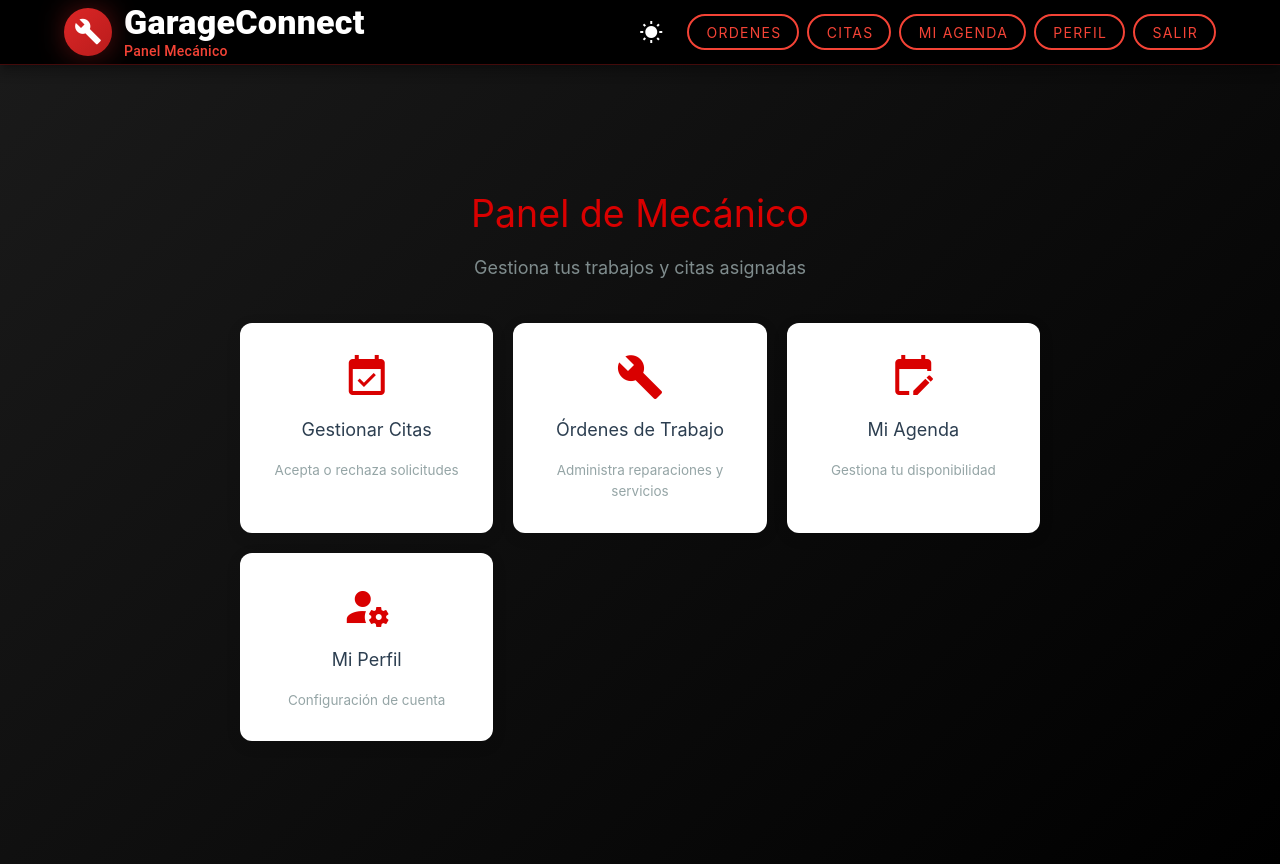
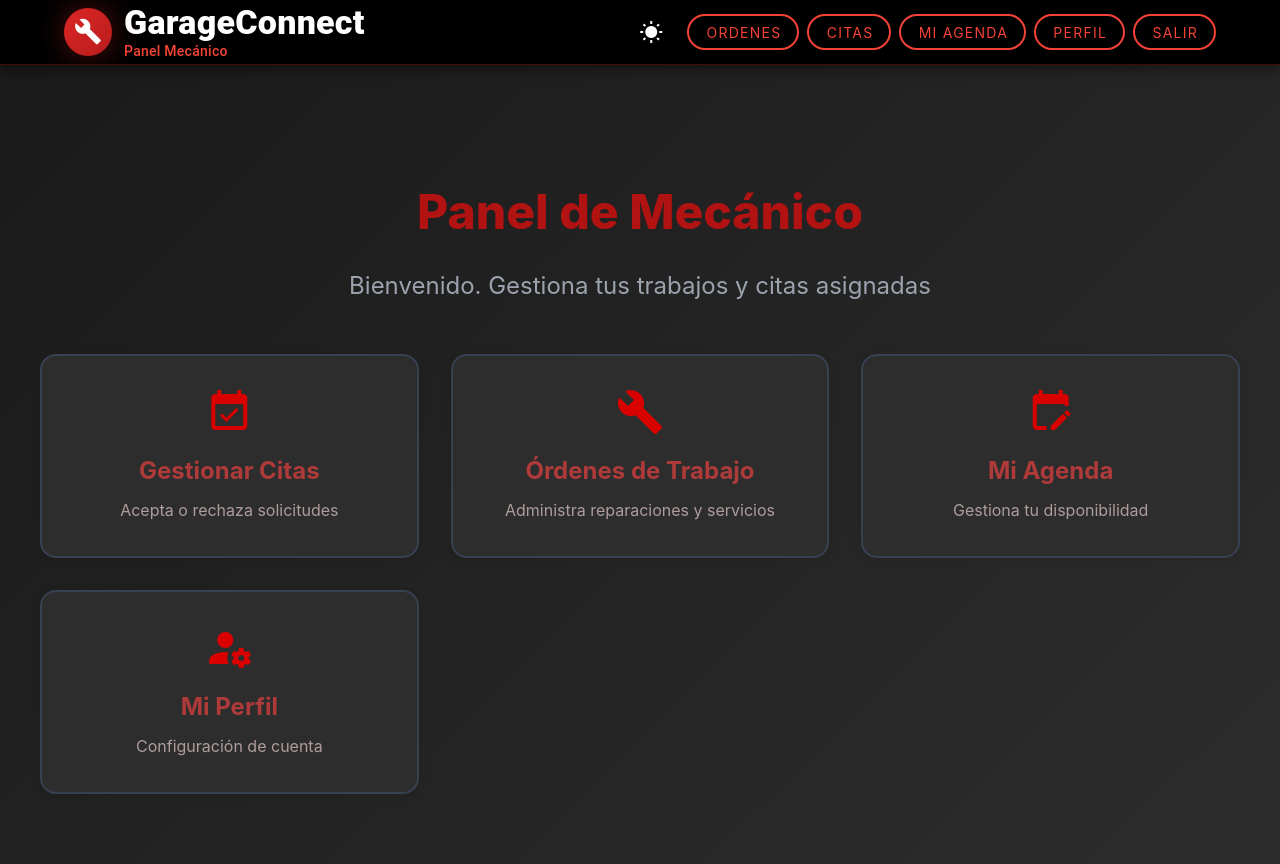
Before and after one commit to benlox44/garage-frontend, a Vue app: page /mechanic in a window 1280 px wide. Built offline with nearby package versions, Linux system fonts and the light colour scheme.

Commit message:
Nuevos cambios de estilo y estandarizacion de cliente y mecanico en estilos

```diff
--- a/src/components/clientView/SheduleCalendar.vue
+++ b/src/components/clientView/SheduleCalendar.vue
@@ -2,6 +2,8 @@
 import { ref, onMounted } from 'vue'
 import api from '@/services/garage-back-api'
 import Modal from '@/components/shared/Modal.vue'
+import { useTheme } from '@/composables/useTheme'
+const { isDark } = useTheme()
 
 interface Mechanic {
   id: number
@@ -203,7 +205,7 @@ onMounted(() => {
 
         <div class="form-group">
           <label>Selecciona tu Vehículo:</label>
-          <select v-model="selectedVehicleId" class="form-select">
+          <select v-model="selectedVehicleId" class="form-select" :class="{ 'dark-theme': isDark }">
             <option :value="null" disabled>-- Seleccionar --</option>
             <option v-for="vehicle in vehicles" :key="vehicle.id" :value="vehicle.id">
               {{ vehicle.licensePlate }} - {{ vehicle.brand }} {{ vehicle.model }}
@@ -214,7 +216,7 @@ onMounted(() => {
           </p>
         </div>
 
-        <div class="form-group">
+        <div class="form-group" :class="{ 'dark-theme': isDark }">
           <label>Descripción del servicio (Opcional):</label>
           <textarea
             v-model="description"
@@ -398,6 +400,9 @@ onMounted(() => {
   min-height: 80px;
   resize: vertical;
 }
+.dark-theme {
+  color: #333;
+}
 
 .error-text {
   color: #e74c3c;
--- a/src/views/viewMechanic/HomeMechanicView.vue
+++ b/src/views/viewMechanic/HomeMechanicView.vue
@@ -20,11 +20,10 @@ const handleNavigation = (section: 'orders' | 'appointments' | 'schedule' | 'pro
     <HeaderMechanic @navigate="handleNavigation" />
 
     <div class="container">
-      <!-- Home / Default View -->
       <div v-if="currentSection === 'home'" class="welcome-section">
         <div class="welcome-card">
           <h1 class="welcome-title">Panel de Mecánico</h1>
-          <p class="welcome-text">Gestiona tus trabajos y citas asignadas</p>
+          <p class="welcome-text">Bienvenido. Gestiona tus trabajos y citas asignadas</p>
 
           <div class="quick-actions">
             <button @click="currentSection = 'appointments'" class="action-card">
@@ -54,115 +53,183 @@ const handleNavigation = (section: 'orders' | 'appointments' | 'schedule' | 'pro
         </div>
       </div>
 
-      <!-- Orders Section -->
-      <div v-else-if="currentSection === 'orders'" class="section-content">
-        <MechanicOrders />
-      </div>
-
-      <!-- Appointments Section -->
-      <div v-else-if="currentSection === 'appointments'" class="section-content">
-        <MechanicAppointments />
-      </div>
-
-      <!-- Schedule Section -->
-      <div v-else-if="currentSection === 'schedule'" class="section-content">
-        <MechanicSchedule />
-      </div>
-
-      <!-- Profile Section -->
-      <div v-else-if="currentSection === 'profile'" class="section-content">
-        <Profile />
+      <div v-else :class="['section-content', { 'has-tabs': currentSection === 'appointments' }]">
+        <MechanicOrders v-if="currentSection === 'orders'" />
+        <MechanicAppointments v-else-if="currentSection === 'appointments'" />
+        <MechanicSchedule v-else-if="currentSection === 'schedule'" />
+        <Profile v-else-if="currentSection === 'profile'" />
       </div>
     </div>
   </div>
 </template>
 
 <style scoped>
+/* ======================================================= */
+/* ESTILOS DE FONDO Y ESTRUCTURA (COPIADOS DE HOMEUSER.VUE) */
+/* ======================================================= */
+
 .mechanic-view {
   min-height: 100vh;
+  /* Fondo degradado de blanco/gris a negro/gris oscuro */
   background: linear-gradient(135deg, #ffffff 0%, #f5f5f5 100%);
   transition: background 0.3s;
 }
 
 .mechanic-view.dark-mode {
-  background: linear-gradient(135deg, #1a1a1a 0%, #000000 100%);
-  color: white;
+  background: linear-gradient(135deg, #1a1a1a 0%, #2d2d2d 100%); /* Fondo oscuro */
 }
 
 .container {
-  padding-top: 80px; /* Space for fixed header */
-  max-width: 1200px;
+  /* Alineación y padding general, asegura espacio para el header */
+  max-width: 1400px;
   margin: 0 auto;
+  padding: 2rem;
+  padding-top: 80px; /* Asegura espacio si el HeaderMechanic es fijo */
 }
 
+/* Welcome Section - Centro de la pantalla para la vista 'home' */
 .welcome-section {
   display: flex;
   justify-content: center;
-  padding: 40px 20px;
+  align-items: center;
+  /* Ajuste para centrar el contenido en el espacio disponible */
+  min-height: calc(100vh - 120px);
 }
 
 .welcome-card {
   text-align: center;
-  max-width: 800px;
+  max-width: 1200px;
   width: 100%;
 }
 
+/* Títulos y textos */
 .welcome-title {
-  font-size: 2.5em;
-  color: #D90000;
-  margin-bottom: 10px;
+  font-size: 3rem;
+  font-weight: 800;
+  color: #e02626; /* Rojo brillante */
+  margin-bottom: 1rem;
+  animation: fadeInUp 0.6s ease-out;
+}
+
+.dark-mode .welcome-title {
+  color: #b11212; /* Rojo más apagado en modo oscuro */
 }
 
 .welcome-text {
-  font-size: 1.2em;
-  color: #7f8c8d;
-  margin-bottom: 40px;
+  font-size: 1.5rem;
+  color: #666;
+  margin-bottom: 3rem;
+  animation: fadeInUp 0.8s ease-out;
 }
 
+.dark-mode .welcome-text {
+  color: #9ca3af; /* Gris claro para modo oscuro */
+}
+
+/* Estilos de las tarjetas de acción (quick-actions) */
 .quick-actions {
   display: grid;
-  grid-template-columns: repeat(auto-fit, minmax(200px, 1fr));
-  gap: 20px;
+  grid-template-columns: repeat(auto-fit, minmax(280px, 1fr));
+  gap: 2rem;
+  animation: fadeInUp 1s ease-out;
 }
 
 .action-card {
   background: white;
-  padding: 30px;
-  border-radius: 12px;
-  box-shadow: 0 4px 15px rgba(0,0,0,0.1);
-  border: none;
+  border: 2px solid #e5e7eb;
+  border-radius: 16px;
+  padding: 2rem;
   cursor: pointer;
-  transition: transform 0.3s, box-shadow 0.3s;
-  display: flex;
-  flex-direction: column;
-  align-items: center;
-  gap: 15px;
+  transition: all 0.3s;
+  box-shadow: 0 2px 8px rgba(0, 0, 0, 0.1);
+  text-align: center; /* Asegura que el contenido esté centrado */
 }
 
+/* Efecto Hover: Elevación y Sombra Roja */
 .action-card:hover {
-  transform: translateY(-5px);
-  box-shadow: 0 8px 25px rgba(217, 0, 0, 0.2);
+  transform: translateY(-8px);
+  box-shadow: 0 8px 24px rgba(217, 0, 0, 0.3);
+  border-color: #d90000;
+}
+
+.dark-mode .action-card {
+  background: #2d2d2d;
+  border-color: #374151;
+}
+
+.dark-mode .action-card:hover {
+  background: #333;
+  border-color: #d90000;
+  box-shadow: 0 8px 24px rgba(217, 0, 0, 0.3);
 }
 
 .action-card h3 {
-  margin: 0;
-  color: #2c3e50;
-  font-size: 1.2em;
+  font-size: 1.5rem;
+  font-weight: 700;
+  color: #ac1c1c; /* Color de encabezado en la tarjeta */
+  margin: 1rem 0 0.5rem;
+}
+
+.dark-mode .action-card h3 {
+  color: #af3a3a;
 }
 
 .action-card p {
-  margin: 0;
-  color: #95a5a6;
-  font-size: 0.9em;
+  color: #666;
+  font-size: 1rem;
 }
 
-.section-content {
-  padding: 20px;
-  animation: fadeIn 0.3s ease;
+.dark-mode .action-card p {
+  color: #af9c9c;
 }
 
+/* Section Content */
+.section-content {
+  animation: fadeIn 0.3s ease-in;
+  /* Padding top para asegurar que no quede detrás del HeaderMechanic */
+  padding-top: 1rem;
+}
+
+/* === ANIMATIONS (Mantenidas del componente original) === */
 @keyframes fadeIn {
-  from { opacity: 0; transform: translateY(10px); }
-  to { opacity: 1; transform: translateY(0); }
+  from {
+    opacity: 0;
+    transform: translateY(10px);
+  }
+  to {
+    opacity: 1;
+    transform: translateY(0);
+  }
+}
+
+@keyframes fadeInUp {
+  from {
+    opacity: 0;
+    transform: translateY(30px);
+  }
+  to {
+    opacity: 1;
+    transform: translateY(0);
+  }
+}
+
+/* === RESPONSIVE === */
+@media (max-width: 768px) {
+  .container {
+    padding: 1rem;
+  }
+
+  .welcome-title {
+    font-size: 2rem;
+  }
+
+  .welcome-text {
+    font-size: 1.2rem;
+  }
+
+  .quick-actions {
+    grid-template-columns: 1fr;
+    gap: 1rem;
+  }
 }
 </style>
--- a/src/views/viewMechanic/MechanicOrders.vue
+++ b/src/views/viewMechanic/MechanicOrders.vue
@@ -54,7 +54,7 @@ const modalConfig = ref({
 
 const loadOrders = async () => {
   const data = await api.getMechanicWorkOrders()
-  orders.value = data
+  orders.value = (data as WorkOrder[]).sort((a, b) => a.id - b.id) // 👈 ORDENADO DE MAYOR A MENOR
 }
 
 const searchHistory = async () => {
@@ -103,7 +103,11 @@ const submitOrder = async () => {
     showCreateModal.value = false
     await loadOrders()
   } else {
-    showModalMessage('Error', 'No se pudo crear la orden. Verifique la patente del vehículo.', 'error')
+    showModalMessage(
+      'Error',
+      'No se pudo crear la orden. Verifique la patente del vehículo.',
+      'error',
+    )
   }
 }
 
@@ -202,7 +206,7 @@ onMounted(() => {
 </script>
 
 <template>
-  <div  :class="{ 'dark-theme': isDark }">
+  <div :class="{ 'dark-theme': isDark }">
     <div class="header-actions">
       <h2 class="section-title">Gestión de Órdenes</h2>
       <button @click="createOrder" class="create-btn"><v-icon>mdi-plus</v-icon> Nueva Orden</button>
@@ -229,11 +233,19 @@ onMounted(() => {
           <h3>Historial del Vehículo: {{ historySearch }}</h3>
           <v-btn size="small" color="grey" variant="text" @click="closeHistory">Cerrar</v-btn>
         </div>
-        <div v-if="vehicleHistory.length === 0" class="no-history pa-4 text-center bg-grey-lighten-4 rounded">
+        <div
+          v-if="vehicleHistory.length === 0"
+          class="no-history pa-4 text-center bg-grey-lighten-4 rounded"
+        >
           No hay historial para este vehículo.
         </div>
         <div v-else class="history-list">
-          <div v-for="order in vehicleHistory" :key="order.id" class="order-card history-card mb-2" @click="viewDetails(order)">
+          <div
+            v-for="order in vehicleHistory"
+            :key="order.id"
+            class="order-card history-card mb-2"
+            @click="viewDetails(order)"
+          >
             <div class="order-header">
               <span class="order-id">#{{ order.id }}</span>
               <span class="order-date">{{ new Date(order.createdAt).toLocaleDateString() }}</span>
@@ -258,6 +270,7 @@ onMounted(() => {
       <div v-for="order in orders" :key="order.id" class="order-card" @click="viewDetails(order)">
         <div class="order-header">
           <span class="order-id">#{{ order.id }}</span>
+          <br />
           <span class="order-date">{{ new Date(order.createdAt).toLocaleDateString() }}</span>
         </div>
         <div class="order-vehicle">
@@ -283,16 +296,17 @@ onMounted(() => {
           <div class="details-header">
             <h2>Orden #{{ selectedOrder.id }}</h2>
             <div class="status-actions">
-              <select
-                :value="selectedOrder.status"
-                @change="(e) => updateStatus((e.target as HTMLSelectElement).value)"
-                class="status-select"
-              >
-                <option value="PENDING">Pendiente</option>
-                <option value="IN_PROGRESS">En Progreso</option>
-                <option value="COMPLETED">Completada</option>
-                <option value="CANCELLED">Cancelada</option>
-              </select>
+              <v-select
+                :items="[
+                  { title: 'Pendiente', value: 'PENDING' },
+                  { title: 'En Progreso', value: 'IN_PROGRESS' },
+                  { title: 'Completada', value: 'COMPLETED' },
+                  { title: 'Cancelada', value: 'CANCELLED' },
+                ]"
+                v-model="selectedOrder.status"
+                @update:model-value="updateStatus"
+                :class="{ 'dark-theme': isDark }"
+              />
             </div>
           </div>
 
@@ -411,7 +425,9 @@ onMounted(() => {
   min-height: 100vh;
   background-color: #ffffff;
   color: #000000;
-  transition: background-color 0.3s, color 0.3s;
+  transition:
+    background-color 0.3s,
+    color 0.3s;
 }
 
 .mechanic-orders.dark-theme {
@@ -446,7 +462,6 @@ onMounted(() => {
 }
 
 .orders-list {
-
 }
 
 .order-card {
@@ -639,4 +654,7 @@ onMounted(() => {
 .history-card {
   border-left: 4px solid #d90000;
 }
+.dark-theme {
+  color: #ffffff;
+}
 </style>
```
